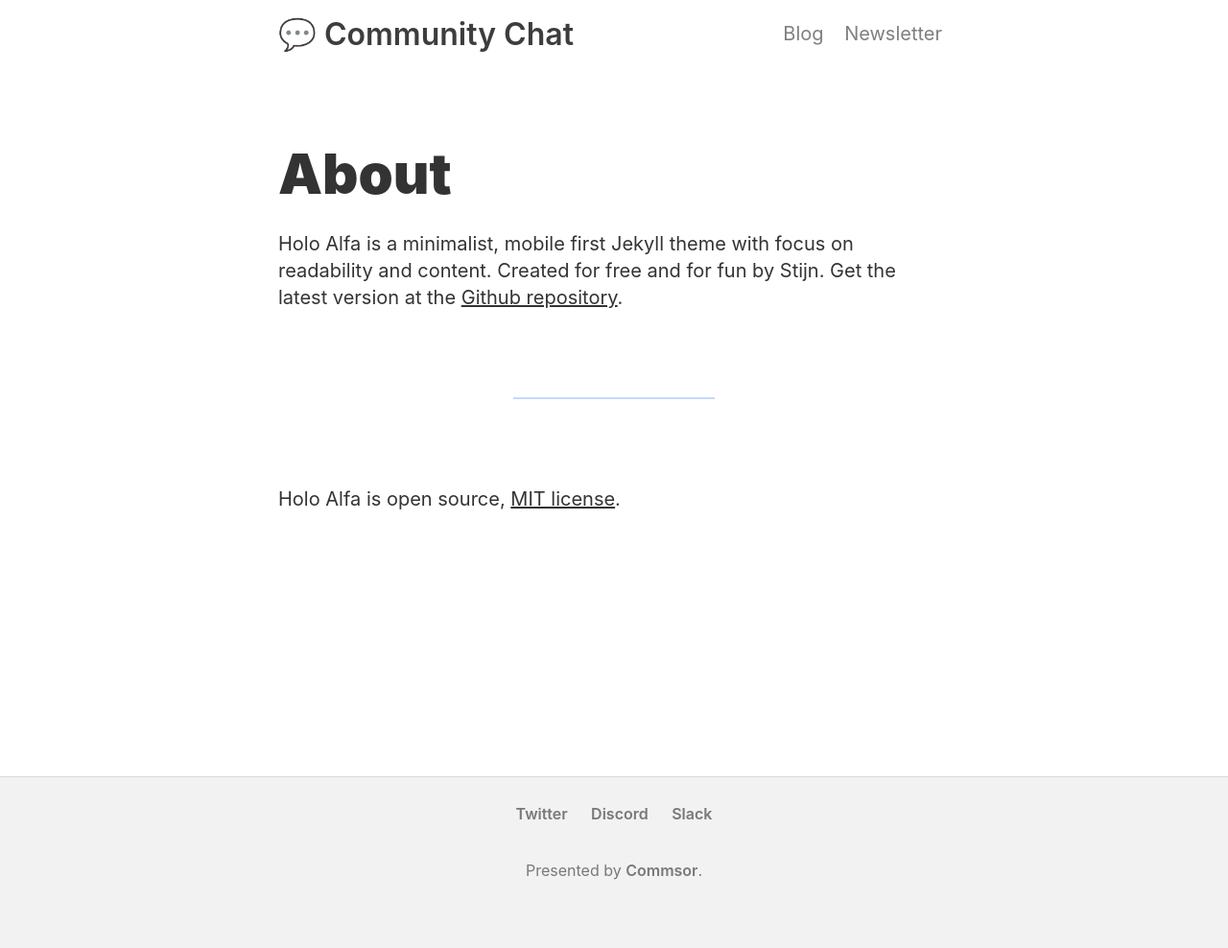
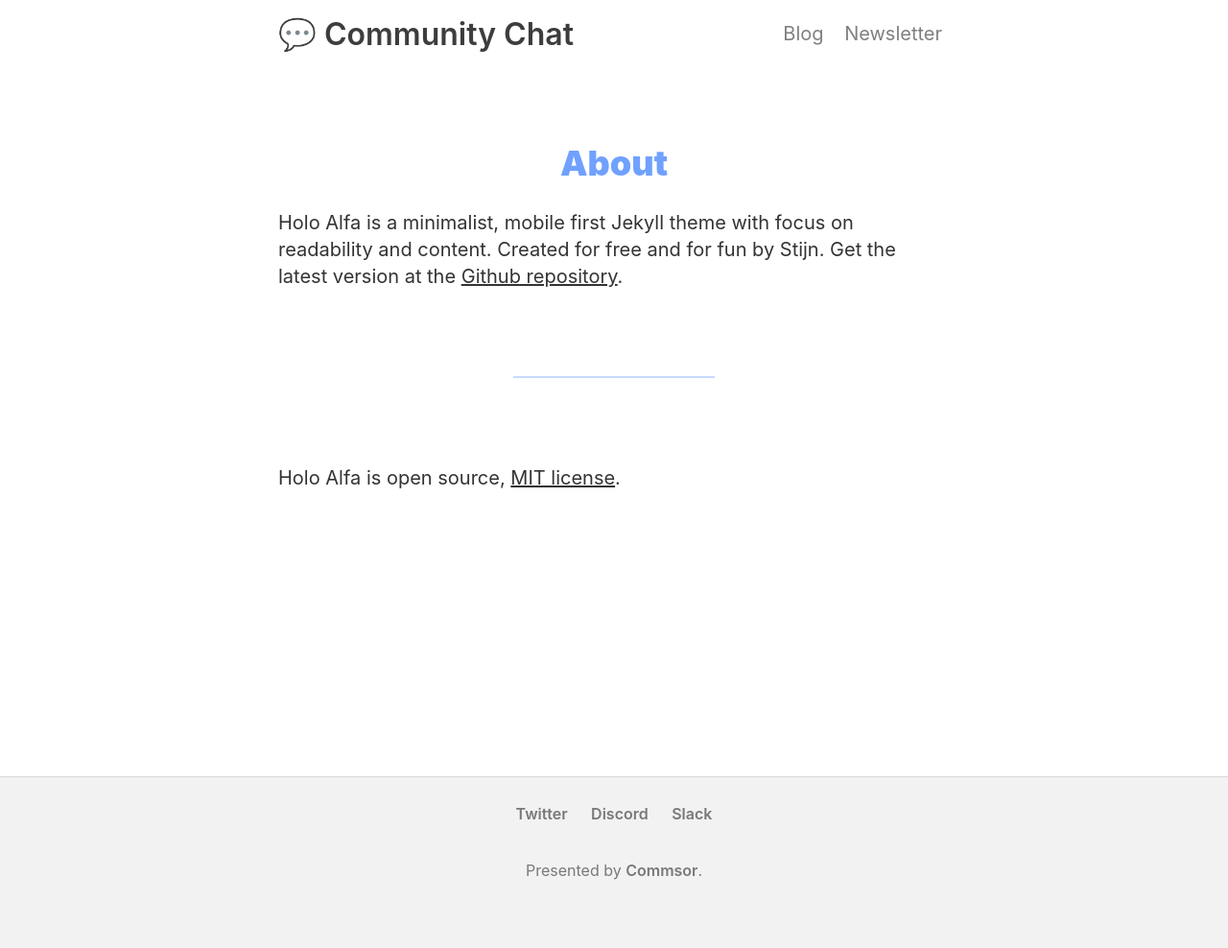
Before and after one commit to stijnvc/holo-alfa, a Jekyll site: the page built from about.md, in a window 1280 px wide. Shown: the whole page at 96% size. Built offline with Jekyll 4.4.1, drawn with Linux system fonts in a browser that asks for light colours; nearby versions of some CDN libraries.

Commit message:
Various small tweaks based on feedback from user

```diff
--- a/_layouts/page.html
+++ b/_layouts/page.html
@@ -11,8 +11,11 @@
 	{% endif %}
 	<div class="wrap">
 		{% include header.html %}
+		<div class="header-content">
+				<h2 class="main-header">{{ page.title }}</h2>
+			</div>
 		<article>
-			<h1>{{ page.title }}</h1>
+
 				{{ content }}
 		</article>
 	  <script>
```
